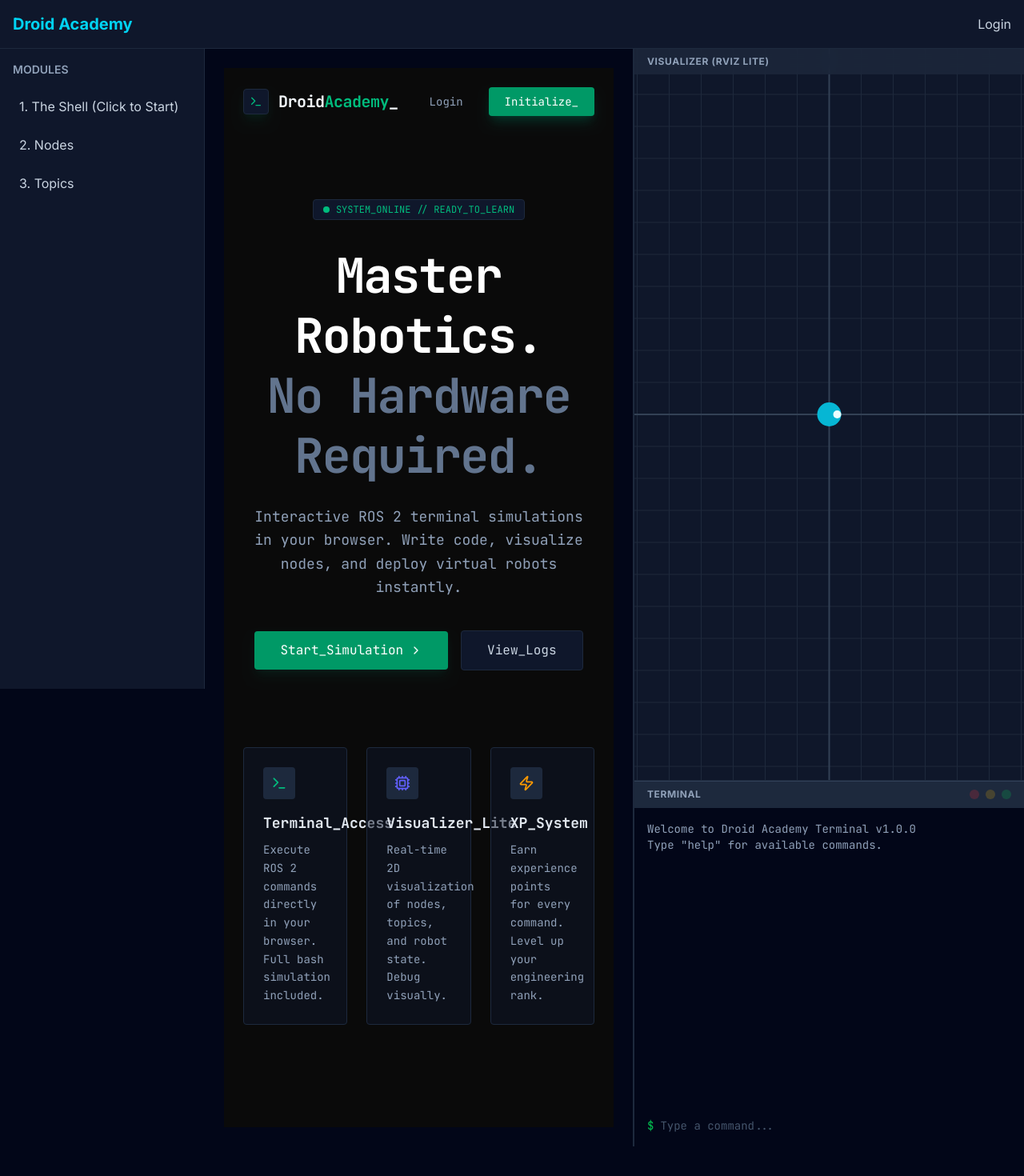
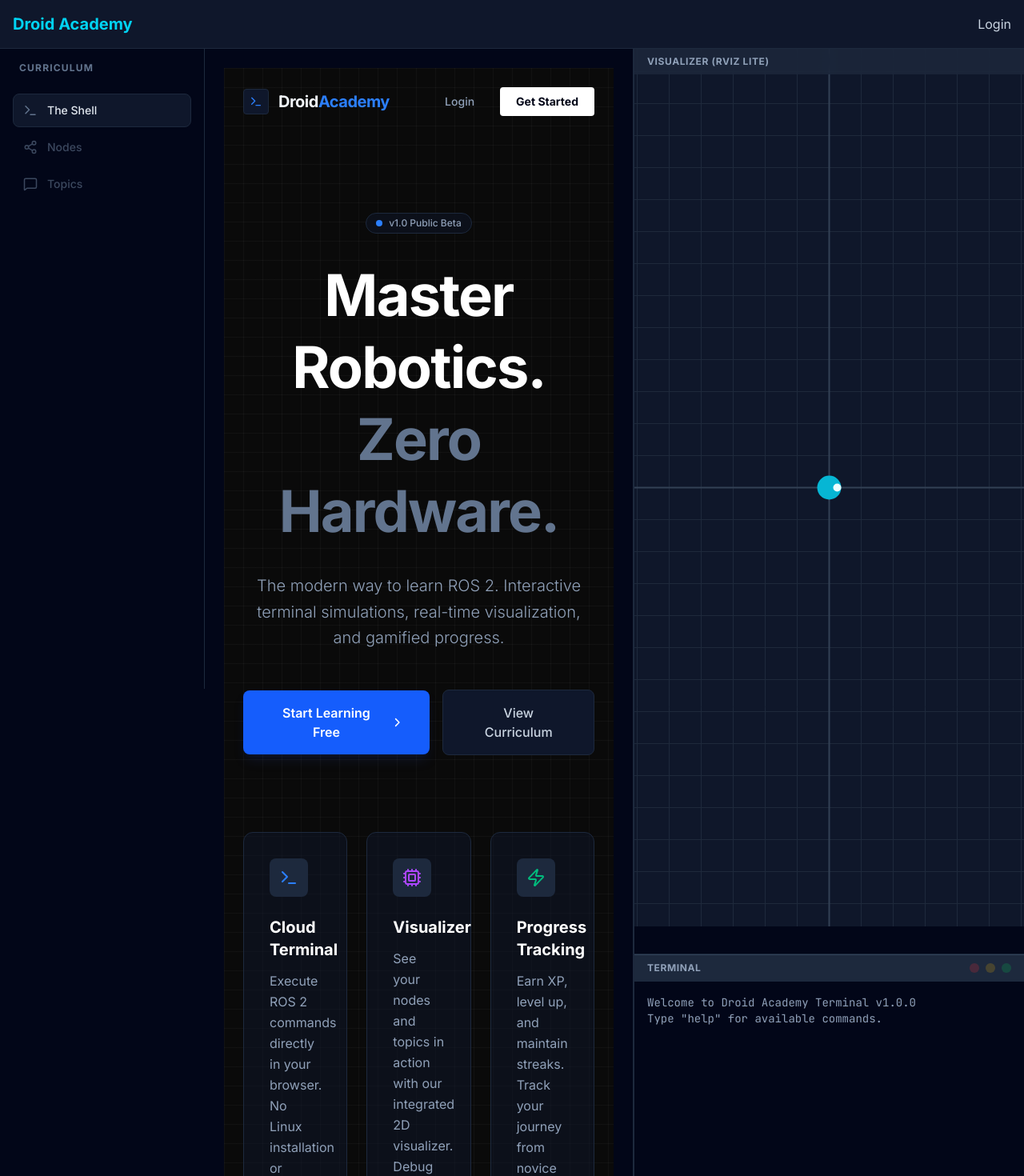
Before and after one commit to falcon766/robotquest-academy, a React (Vite) app: page / in a window 1280 px wide. Shown: the top 1470 px of the page at 80% size. Before the commit the page ends 1433 px from the top, so only its background shows below. Built offline with nearby package versions, Linux system fonts and the light colour scheme; no server answers.

Commit message:
fix: Dashboard profile retry logic & style: Sleek Darkmode + Sidebar buttons

```diff
--- a/src/components/layout/Sidebar.tsx
+++ b/src/components/layout/Sidebar.tsx
@@ -1,5 +1,6 @@
 
 import { useLessonStore } from '../../store/useLessonStore';
+import { Terminal, Share2, MessageSquare } from 'lucide-react';
 
 export const Sidebar = () => {
     const { setCurrentLesson } = useLessonStore();
@@ -17,19 +18,28 @@
     };
 
     return (
-        <aside className="w-64 bg-slate-900 border-r border-slate-800 h-screen p-4 hidden md:block">
-            <div className="space-y-4">
-                <div className="text-slate-400 text-sm font-semibold uppercase">Modules</div>
-                <ul className="space-y-2">
-                    <li
+        <aside className="w-64 bg-slate-950 border-r border-slate-800 h-screen p-4 hidden md:flex flex-col">
+            <div className="space-y-6">
+                <div className="text-slate-500 text-xs font-bold uppercase tracking-widest px-2">Curriculum</div>
+                <div className="space-y-1">
+                    <button
                         onClick={startLesson1}
-                        className="text-slate-300 hover:text-cyan-400 cursor-pointer hover:bg-slate-800 p-2 rounded transition-colors"
+                        className="w-full flex items-center gap-3 px-3 py-2.5 bg-slate-900 text-slate-200 rounded-lg border border-slate-800 hover:border-blue-500/50 hover:bg-slate-800 transition-all group text-left"
                     >
-                        1. The Shell (Click to Start)
-                    </li>
-                    <li className="text-slate-300 hover:text-cyan-400 cursor-pointer p-2">2. Nodes</li>
-                    <li className="text-slate-300 hover:text-cyan-400 cursor-pointer p-2">3. Topics</li>
-                </ul>
+                        <Terminal size={18} className="text-slate-500 group-hover:text-blue-400 transition-colors" />
+                        <span className="text-sm font-medium">The Shell</span>
+                    </button>
+
+                    <button className="w-full flex items-center gap-3 px-3 py-2.5 text-slate-500 rounded-lg border border-transparent hover:bg-slate-900/50 transition-all text-left cursor-not-allowed opacity-60">
+                        <Share2 size={18} />
+                        <span className="text-sm font-medium">Nodes</span>
+                    </button>
+
+                    <button className="w-full flex items-center gap-3 px-3 py-2.5 text-slate-500 rounded-lg border border-transparent hover:bg-slate-900/50 transition-all text-left cursor-not-allowed opacity-60">
+                        <MessageSquare size={18} />
+                        <span className="text-sm font-medium">Topics</span>
+                    </button>
+                </div>
             </div>
         </aside>
     );
--- a/src/pages/Dashboard.tsx
+++ b/src/pages/Dashboard.tsx
@@ -6,47 +6,79 @@
 export const Dashboard = () => {
     const { currentUser } = useAuth();
     const [profile, setProfile] = useState<UserProfile | null>(null);
+    const [error, setError] = useState<string | null>(null);
 
-    useEffect(() => {
-        if (currentUser) {
     const fetchProfile = async () => {
+        if (!currentUser) return;
+        try {
+            setError(null);
             let userProfile = await userService.getUserProfile(currentUser.uid);
             if (!userProfile) {
-                    // Profile missing? Create it now.
                 await userService.createUserProfile(currentUser.uid, currentUser.email || '', currentUser.displayName || '');
                 userProfile = await userService.getUserProfile(currentUser.uid);
             }
+            if (userProfile) {
                 setProfile(userProfile);
+            } else {
+                setError("Could not create profile. Please try again.");
+            }
+        } catch (err) {
+            console.error(err);
+            setError("Failed to load profile.");
+        }
     };
+
+    useEffect(() => {
         fetchProfile();
-        }
     }, [currentUser]);
 
-    if (!profile) return <div className="p-6 text-slate-400">Loading profile...</div>;
+    if (!profile) {
+        return (
+            <div className="p-8 text-center">
+                <div className="text-slate-400 mb-4">{error || "Initializing user profile..."}</div>
+                {error && (
+                    <button
+                        onClick={fetchProfile}
+                        className="px-4 py-2 bg-slate-800 hover:bg-slate-700 text-white rounded transition-colors"
+                    >
+                        Retry
+                    </button>
+                )}
+            </div>
+        );
+    }
 
     return (
-        <div className="space-y-6">
-            <div className="flex justify-between items-end">
-                <h2 className="text-3xl font-bold text-white">Welcome, {profile.displayName}</h2>
+        <div className="space-y-8">
+            <div className="flex justify-between items-end border-b border-slate-800 pb-6">
+                <div>
+                    <h2 className="text-3xl font-bold text-white tracking-tight">Dashboard</h2>
+                    <p className="text-slate-400 mt-1">Welcome back, {profile.displayName}</p>
+                </div>
                 <div className="text-right">
-                    <div className="text-2xl font-bold text-emerald-400">{profile.xp} XP</div>
-                    <div className="text-sm text-slate-400">Level {profile.level}</div>
+                    <div className="text-3xl font-bold text-white">{profile.xp} <span className="text-sm text-slate-500 font-normal">XP</span></div>
+                    <div className="text-sm text-slate-500 uppercase tracking-wider">Level {profile.level}</div>
                 </div>
             </div>
 
             <div className="grid grid-cols-1 md:grid-cols-2 lg:grid-cols-3 gap-6">
-                <div className="p-6 bg-slate-900 border border-slate-800 rounded-xl hover:border-emerald-500/50 transition-colors group cursor-pointer">
-                    <h3 className="text-xl font-bold text-emerald-400 mb-2 group-hover:text-emerald-300">Module 1: The Shell</h3>
-                    <p className="text-slate-400 mb-4">Learn the basics of the Linux shell and ROS 2 setup.</p>
-                    <div className="w-full bg-slate-800 h-2 rounded-full overflow-hidden">
-                        {/* Mock progress for now, could calculate based on completedLessons */}
-                        <div className="bg-emerald-500 h-full" style={{ width: '20%' }}></div>
+                <div className="p-6 bg-slate-900/50 border border-slate-800 rounded-lg hover:border-slate-600 transition-all group cursor-pointer">
+                    <div className="flex justify-between items-start mb-4">
+                        <h3 className="text-lg font-semibold text-white group-hover:text-blue-400 transition-colors">Module 1: The Shell</h3>
+                        <span className="px-2 py-1 bg-blue-500/10 text-blue-400 text-xs rounded border border-blue-500/20">Active</span>
+                    </div>
+                    <p className="text-slate-400 text-sm mb-6 leading-relaxed">Master the Linux command line and configure your ROS 2 environment.</p>
+                    <div className="w-full bg-slate-800 h-1.5 rounded-full overflow-hidden">
+                        <div className="bg-blue-500 h-full" style={{ width: '20%' }}></div>
                     </div>
                 </div>
 
-                <div className="p-6 bg-slate-900 border border-slate-800 rounded-xl opacity-50">
-                    <h3 className="text-xl font-bold text-slate-500 mb-2">Module 2: Nodes</h3>
-                    <p className="text-slate-500 mb-4">Locked. Complete Module 1 to unlock.</p>
+                <div className="p-6 bg-slate-900/30 border border-slate-800 rounded-lg opacity-60">
+                    <div className="flex justify-between items-start mb-4">
+                        <h3 className="text-lg font-semibold text-slate-500">Module 2: Nodes</h3>
+                        <span className="px-2 py-1 bg-slate-800 text-slate-500 text-xs rounded border border-slate-700">Locked</span>
+                    </div>
+                    <p className="text-slate-600 text-sm mb-6 leading-relaxed">Understand the fundamental building blocks of ROS 2 graphs.</p>
                 </div>
             </div>
         </div>
--- a/src/pages/LandingPage.tsx
+++ b/src/pages/LandingPage.tsx
@@ -3,81 +3,80 @@
 
 export const LandingPage = () => {
     return (
-        <div className="min-h-screen bg-[#0a0a0a] text-slate-200 overflow-hidden relative font-mono">
-            {/* Background Gradients - Darker & More Subtle */}
-            <div className="absolute top-0 left-1/2 -translate-x-1/2 w-[1000px] h-[600px] bg-emerald-900/10 rounded-full blur-[120px] -z-10"></div>
-            <div className="absolute bottom-0 right-0 w-[800px] h-[600px] bg-indigo-900/10 rounded-full blur-[100px] -z-10"></div>
+        <div className="min-h-screen bg-[#0a0a0a] text-slate-200 overflow-hidden relative font-sans selection:bg-blue-500/30">
+            {/* Subtle Grid Background */}
+            <div className="absolute inset-0 bg-[linear-gradient(to_right,#80808012_1px,transparent_1px),linear-gradient(to_bottom,#80808012_1px,transparent_1px)] bg-[size:24px_24px]"></div>
 
             {/* Navbar */}
-            <nav className="container mx-auto px-6 py-6 flex justify-between items-center">
+            <nav className="container mx-auto px-6 py-6 flex justify-between items-center relative z-10">
                 <div className="text-xl font-bold tracking-tight flex items-center gap-3">
-                    <div className="w-8 h-8 bg-slate-900 border border-slate-800 rounded flex items-center justify-center shadow-lg shadow-emerald-900/20">
-                        <Terminal size={16} className="text-emerald-500" />
+                    <div className="w-8 h-8 bg-slate-900 border border-slate-800 rounded flex items-center justify-center">
+                        <Terminal size={16} className="text-blue-500" />
                     </div>
                     <span className="text-slate-100">
-                        Droid<span className="text-emerald-500">Academy</span>_
+                        Droid<span className="text-blue-500">Academy</span>
                     </span>
                 </div>
                 <div className="flex gap-4">
-                    <Link to="/login" className="px-4 py-2 text-slate-400 hover:text-emerald-400 transition-colors text-sm">Login</Link>
-                    <Link to="/login" className="px-5 py-2 bg-emerald-600 text-white text-sm font-medium rounded hover:bg-emerald-500 transition-all shadow-lg shadow-emerald-900/50">
-                        Initialize_
+                    <Link to="/login" className="px-4 py-2 text-slate-400 hover:text-white transition-colors text-sm font-medium">Login</Link>
+                    <Link to="/login" className="px-5 py-2 bg-white text-slate-950 text-sm font-bold rounded hover:bg-slate-200 transition-all">
+                        Get Started
                     </Link>
                 </div>
             </nav>
 
             {/* Hero Section */}
-            <main className="container mx-auto px-6 pt-20 pb-32 text-center">
-                <div className="inline-flex items-center gap-2 px-3 py-1 rounded bg-slate-900 border border-slate-800 text-emerald-500 text-xs font-mono mb-8">
+            <main className="container mx-auto px-6 pt-24 pb-32 text-center relative z-10">
+                <div className="inline-flex items-center gap-2 px-3 py-1 rounded-full bg-slate-900/50 border border-slate-800 text-slate-400 text-xs font-medium mb-8 backdrop-blur-sm">
                     <span className="relative flex h-2 w-2">
-                        <span className="animate-ping absolute inline-flex h-full w-full rounded-full bg-emerald-400 opacity-75"></span>
-                        <span className="relative inline-flex rounded-full h-2 w-2 bg-emerald-500"></span>
+                        <span className="animate-ping absolute inline-flex h-full w-full rounded-full bg-blue-400 opacity-75"></span>
+                        <span className="relative inline-flex rounded-full h-2 w-2 bg-blue-500"></span>
                     </span>
-                    SYSTEM_ONLINE // READY_TO_LEARN
+                    v1.0 Public Beta
                 </div>
 
-                <h1 className="text-4xl md:text-6xl font-bold tracking-tight mb-6 max-w-4xl mx-auto leading-tight text-white">
+                <h1 className="text-5xl md:text-7xl font-bold tracking-tight mb-8 max-w-4xl mx-auto leading-tight text-white">
                     Master Robotics.<br />
-                    <span className="text-slate-500">No Hardware Required.</span>
+                    <span className="text-slate-500">Zero Hardware.</span>
                 </h1>
 
-                <p className="text-lg text-slate-400 mb-10 max-w-2xl mx-auto leading-relaxed">
-                    Interactive ROS 2 terminal simulations in your browser.
-                    Write code, visualize nodes, and deploy virtual robots instantly.
+                <p className="text-xl text-slate-400 mb-12 max-w-2xl mx-auto leading-relaxed font-light">
+                    The modern way to learn ROS 2. Interactive terminal simulations,
+                    real-time visualization, and gamified progress.
                 </p>
 
                 <div className="flex flex-col sm:flex-row gap-4 justify-center items-center mb-24">
-                    <Link to="/login" className="px-8 py-3 bg-emerald-600 text-white rounded font-medium hover:bg-emerald-500 transition-all flex items-center gap-2 group shadow-lg shadow-emerald-900/20">
-                        Start_Simulation
-                        <ChevronRight size={16} className="group-hover:translate-x-1 transition-transform" />
+                    <Link to="/login" className="px-8 py-4 bg-blue-600 text-white rounded-lg font-semibold hover:bg-blue-500 transition-all flex items-center gap-2 group shadow-lg shadow-blue-900/20">
+                        Start Learning Free
+                        <ChevronRight size={18} className="group-hover:translate-x-1 transition-transform" />
                     </Link>
-                    <a href="#features" className="px-8 py-3 bg-slate-900 border border-slate-800 text-slate-300 rounded font-medium hover:border-slate-700 transition-all">
-                        View_Logs
+                    <a href="#features" className="px-8 py-4 bg-slate-900 border border-slate-800 text-slate-300 rounded-lg font-medium hover:bg-slate-800 transition-all">
+                        View Curriculum
                     </a>
                 </div>
 
-                {/* Feature Grid - Fixed Spacing */}
+                {/* Feature Grid */}
                 <div className="grid md:grid-cols-3 gap-6 max-w-6xl mx-auto text-left">
-                    <div className="p-6 rounded border border-slate-800 bg-slate-900/50 hover:border-emerald-500/50 transition-colors group">
-                        <div className="w-10 h-10 bg-slate-800 rounded flex items-center justify-center mb-4 group-hover:bg-emerald-500/10 transition-colors">
-                            <Terminal className="text-emerald-500" size={20} />
+                    <div className="p-8 rounded-xl border border-slate-800 bg-slate-900/50 hover:border-slate-700 transition-colors group">
+                        <div className="w-12 h-12 bg-slate-800 rounded-lg flex items-center justify-center mb-6 group-hover:bg-blue-500/10 transition-colors">
+                            <Terminal className="text-blue-500" size={24} />
                         </div>
-                        <h3 className="text-lg font-bold mb-2 text-slate-200">Terminal_Access</h3>
-                        <p className="text-slate-400 text-sm leading-relaxed">Execute ROS 2 commands directly in your browser. Full bash simulation included.</p>
+                        <h3 className="text-xl font-bold mb-3 text-white">Cloud Terminal</h3>
+                        <p className="text-slate-400 leading-relaxed">Execute ROS 2 commands directly in your browser. No Linux installation or complex setup required.</p>
                     </div>
-                    <div className="p-6 rounded border border-slate-800 bg-slate-900/50 hover:border-indigo-500/50 transition-colors group">
-                        <div className="w-10 h-10 bg-slate-800 rounded flex items-center justify-center mb-4 group-hover:bg-indigo-500/10 transition-colors">
-                            <Cpu className="text-indigo-500" size={20} />
+                    <div className="p-8 rounded-xl border border-slate-800 bg-slate-900/50 hover:border-slate-700 transition-colors group">
+                        <div className="w-12 h-12 bg-slate-800 rounded-lg flex items-center justify-center mb-6 group-hover:bg-purple-500/10 transition-colors">
+                            <Cpu className="text-purple-500" size={24} />
                         </div>
-                        <h3 className="text-lg font-bold mb-2 text-slate-200">Visualizer_Lite</h3>
-                        <p className="text-slate-400 text-sm leading-relaxed">Real-time 2D visualization of nodes, topics, and robot state. Debug visually.</p>
+                        <h3 className="text-xl font-bold mb-3 text-white">Visualizer</h3>
+                        <p className="text-slate-400 leading-relaxed">See your nodes and topics in action with our integrated 2D visualizer. Debug faster and learn better.</p>
                     </div>
-                    <div className="p-6 rounded border border-slate-800 bg-slate-900/50 hover:border-amber-500/50 transition-colors group">
-                        <div className="w-10 h-10 bg-slate-800 rounded flex items-center justify-center mb-4 group-hover:bg-amber-500/10 transition-colors">
-                            <Zap className="text-amber-500" size={20} />
+                    <div className="p-8 rounded-xl border border-slate-800 bg-slate-900/50 hover:border-slate-700 transition-colors group">
+                        <div className="w-12 h-12 bg-slate-800 rounded-lg flex items-center justify-center mb-6 group-hover:bg-emerald-500/10 transition-colors">
+                            <Zap className="text-emerald-500" size={24} />
                         </div>
-                        <h3 className="text-lg font-bold mb-2 text-slate-200">XP_System</h3>
-                        <p className="text-slate-400 text-sm leading-relaxed">Earn experience points for every command. Level up your engineering rank.</p>
+                        <h3 className="text-xl font-bold mb-3 text-white">Progress Tracking</h3>
+                        <p className="text-slate-400 leading-relaxed">Earn XP, level up, and maintain streaks. Track your journey from novice to robotics engineer.</p>
                     </div>
                 </div>
             </main>
```
Lines whose indentation alone changed are shown as unchanged.
